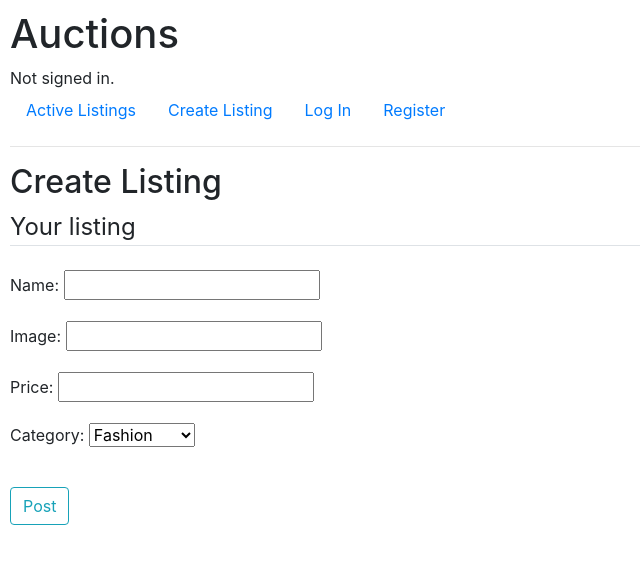
After one commit to GretaRob/Auction, a Django app: page /listing_form in a window 1280 px wide. The commit adds this page. Shown: the top 564 px of the page, without its empty margins (0-640 px from the left). Run offline with Django 3.2, Linux system fonts and the light colour scheme; some libraries are stand-ins or nearby versions.

Commit message:
created listing form

```diff
--- a/auctions/forms.py
+++ b/auctions/forms.py
@@ -7,4 +7,4 @@ from .models import Listing
 class ListingForm(ModelForm):
     class Meta:
         model = Listing
-        fields = '__all__'
+        fields = ['name', 'image', 'price', 'category']
--- a/auctions/models.py
+++ b/auctions/models.py
@@ -20,7 +20,7 @@ class Listing(models.Model):
     price = models.FloatField()
     category = models.CharField(
         max_length=25, choices=CHOICES, default='Other')
-    date_added = models.DateField(auto_now_add=False)
+    date_added = models.DateField(auto_now_add=True)
 
     def __str__(self):
         return str(self.name)
--- a/auctions/static/auctions/styles.css
+++ b/auctions/static/auctions/styles.css
@@ -2,6 +2,9 @@ body {
   padding: 10px;
 }
 
+article {
+  height: 65px;
+}
 .card {
   max-height: 65px;
 }
--- a/auctions/templates/auctions/layout.html
+++ b/auctions/templates/auctions/layout.html
@@ -20,6 +20,9 @@
             <li class="nav-item">
                 <a class="nav-link" href="{% url 'index' %}">Active Listings</a>
             </li>
+            <li class="nav-item">
+                <a class="nav-link" href="{% url 'listing_form' %}">Create Listing</a>
+            </li>
             {% if user.is_authenticated %}
                 <li class="nav-item">
                     <a class="nav-link" href="{% url 'logout' %}">Log Out</a>
--- /dev/null
+++ b/auctions/templates/auctions/listing_form.html
@@ -0,0 +1,20 @@
+{% extends "auctions/layout.html" %}
+
+{% block body %}
+    <h2>Create Listing</h2>
+
+    <div class="content-section">
+      <form method="POST" enctype="multipart/form-data">
+          {% csrf_token %}
+          <fieldset class="form-group">
+              <legend class="border-bottom mb-4">Your listing</legend>
+              {{ form.as_p }}
+          </fieldset>
+          <div class="form-group">
+              <button class="btn btn-outline-info" type="submit">Post</button>
+          </div>
+      </form>
+    </div>
+
+
+{% endblock %}
--- a/auctions/urls.py
+++ b/auctions/urls.py
@@ -6,5 +6,6 @@ urlpatterns = [
     path("", views.index, name="index"),
     path("login", views.login_view, name="login"),
     path("logout", views.logout_view, name="logout"),
-    path("register", views.register, name="register")
+    path("register", views.register, name="register"),
+    path("listing_form", views.listing_form, name="listing_form")
 ]
--- a/auctions/views.py
+++ b/auctions/views.py
@@ -3,6 +3,7 @@ from django.db import IntegrityError
 from django.http import HttpResponse, HttpResponseRedirect
 from django.shortcuts import render
 from django.urls import reverse
+from .forms import ListingForm
 
 from .models import User, Listing
 
@@ -12,6 +13,17 @@ def index(request):
         'listings': Listing.objects.all()
     }
     return render(request, "auctions/index.html", context)
+
+
+def listing_form(request):
+    form = ListingForm()
+    if request.method == 'POST':
+        form = ListingForm(request.POST)
+        if form.is_valid():
+            form.save()
+            return HttpResponseRedirect(reverse("index"))
+    context = {'form': form}
+    return render(request, 'auctions/listing_form.html', context)
 
 
 def login_view(request):
```
Also changed, not shown: auctions/migrations/0003_auto_20210512_1813.py (added).
